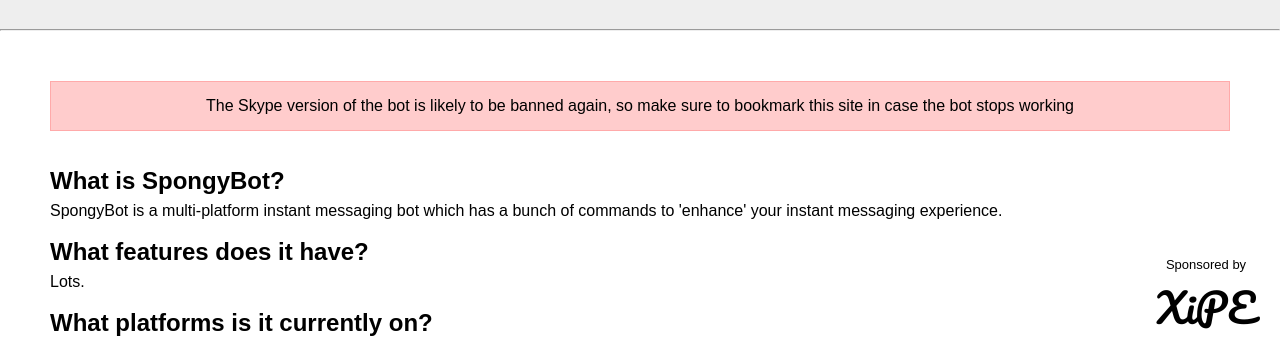
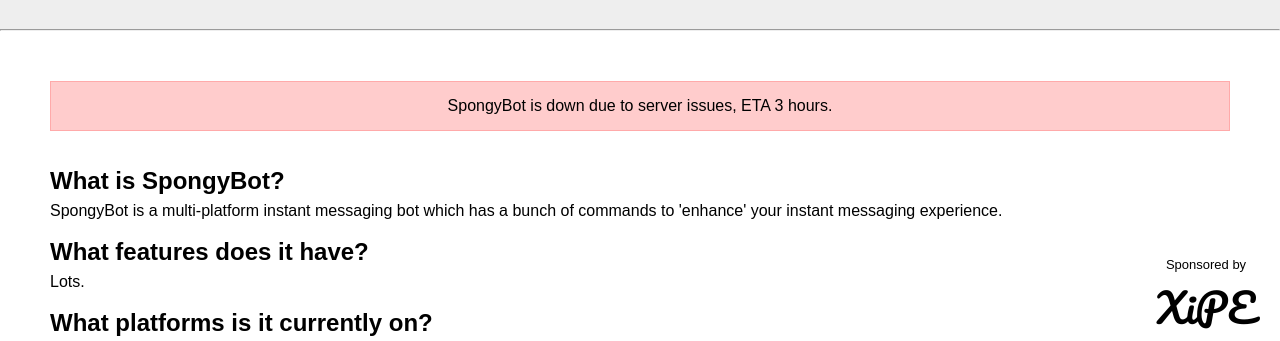
Before and after one commit to GenieBot/spongybot.github.io, a plain HTML site: page index.html in a window 1280 px wide. Shown: the part 448-789 px from the top of the page. Drawn offline with Linux system fonts and the light colour scheme.

Commit message:
Update index.html

```diff
--- a/index.html
+++ b/index.html
@@ -87,7 +87,7 @@ table.gridtable td {
     <hr />
     <div class="content">
       <div class="alert">
-        The Skype version of the bot is likely to be banned again, so make sure to bookmark this site in case the bot stops working
+        SpongyBot is down due to server issues, ETA 3 hours.
       </div>
       <br /><br />
       <h2>What is SpongyBot?</h2>
```
